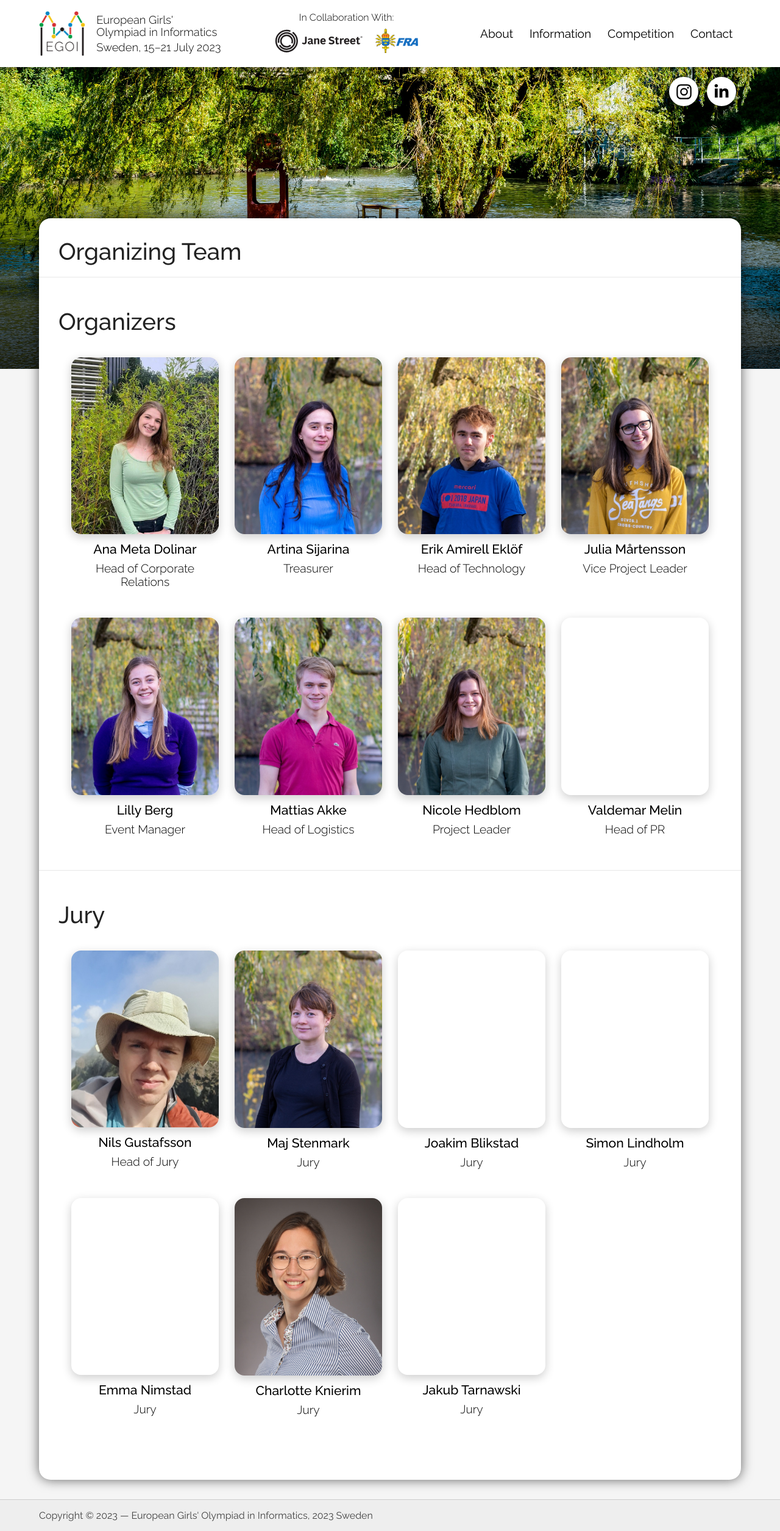
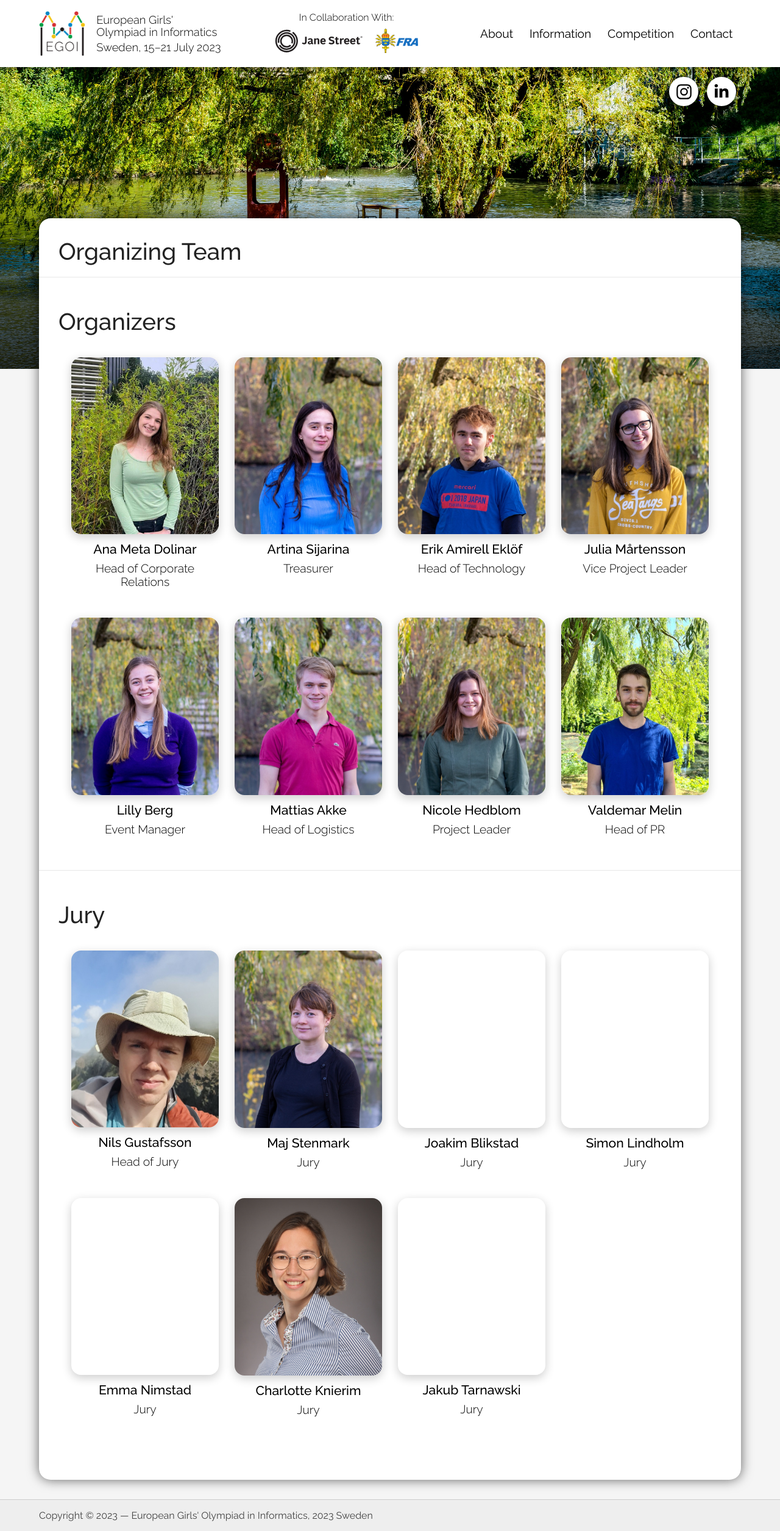
Before and after one commit to Kodsport/egoi23.se, a Jekyll site: the page built from about/organizers.md, in a window 1280 px wide. Shown: the whole page at 61% size. Built offline with Jekyll 4.4.1, drawn with Linux system fonts in a browser that asks for light colours.

Commit message:
added picture of valdemar

```diff
--- a/_data/organizers.yml
+++ b/_data/organizers.yml
@@ -31,7 +31,7 @@
   - name: Valdemar Melin
     title: Head of PR
     email: valdemar.melin@kodsport.se
-    imgname: empty.svg
+    imgname: valdemar.jpg
 
 - title: Jury
   people:
```
Also changed, not shown: assets/images/organizers/valdemar.jpg (added).
